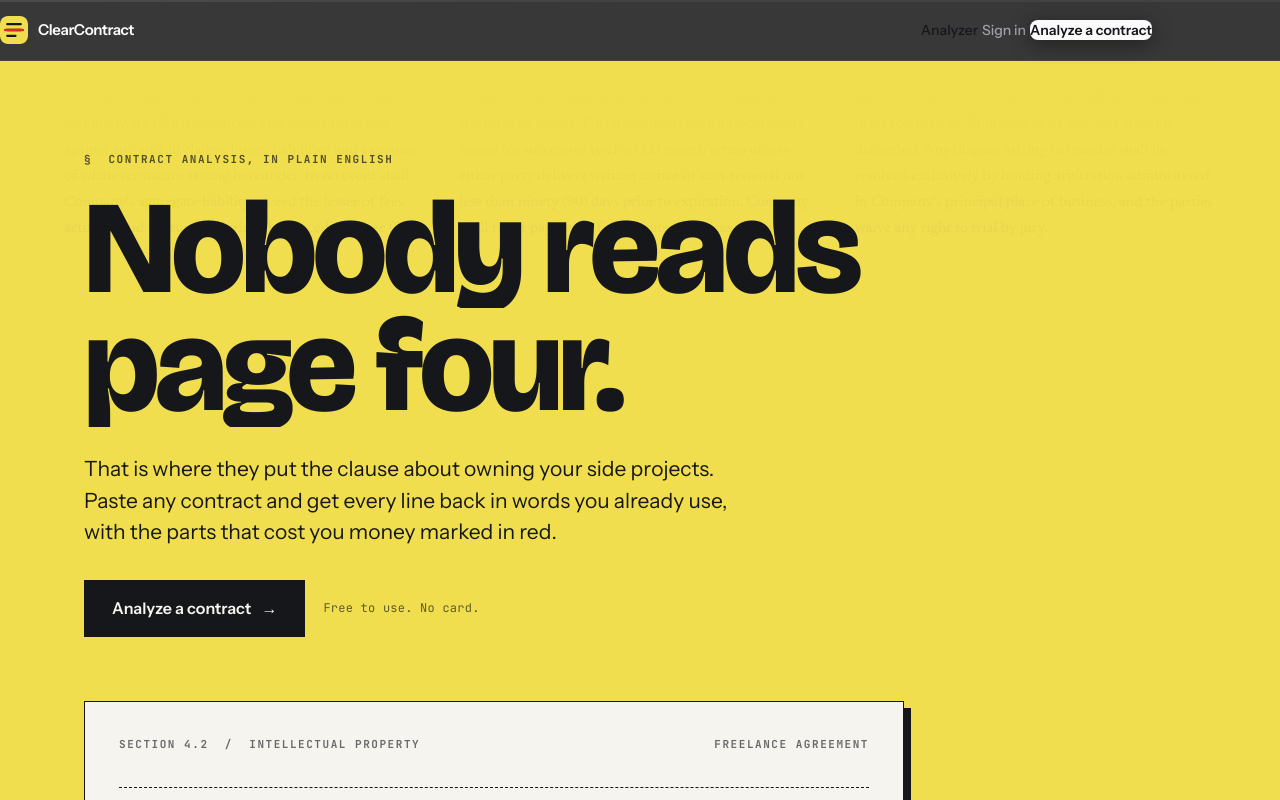
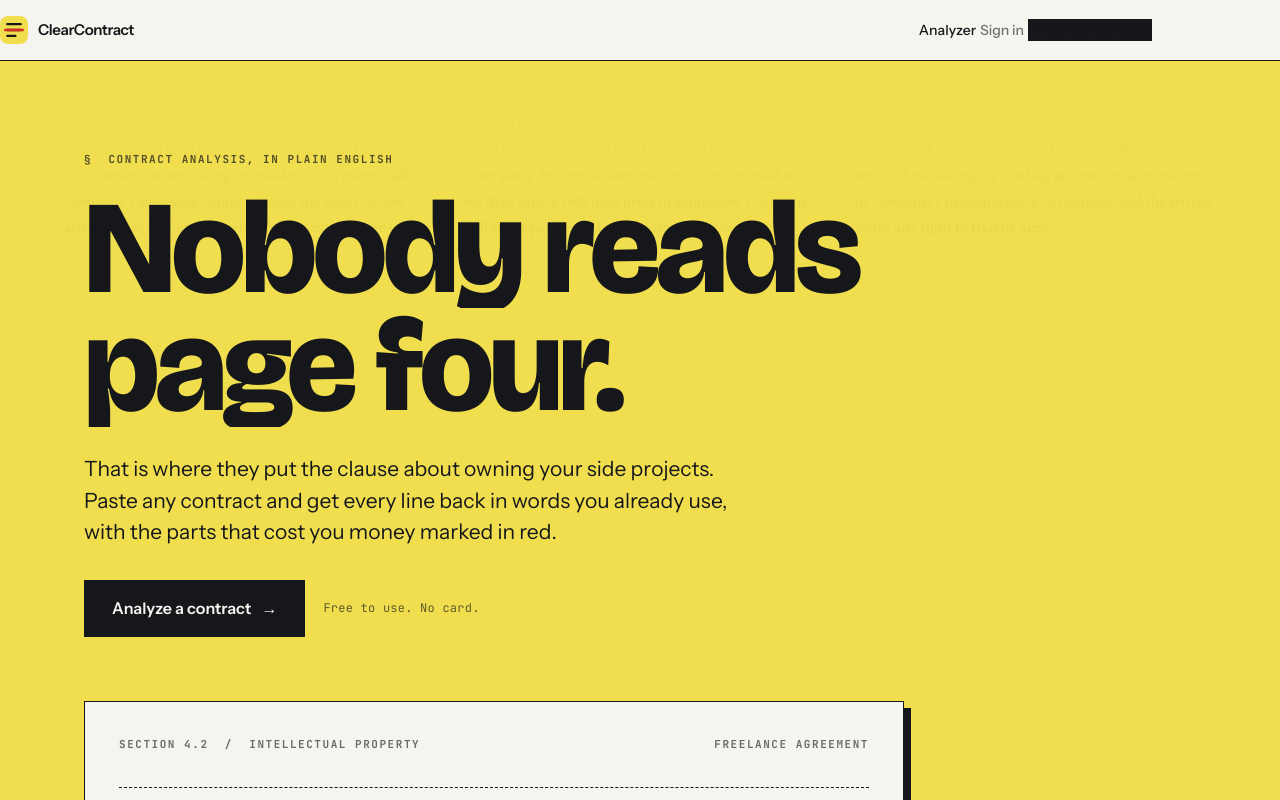
Before and after one commit to noahgold1/clearcontract, a Next.js app: page / in a window 1280 px wide. Shown: the top 800 px of the page. Built offline with nearby package versions, Linux system fonts and the light colour scheme; no server answers.

Commit message:
White navbar, new icon

```diff
--- a/components/Navbar.tsx
+++ b/components/Navbar.tsx
@@ -9,7 +9,7 @@ export function Navbar() {
   const { isLoaded, isSignedIn } = useAuth();
 
   return (
-    <header className="sticky top-0 z-50 border-b border-white/[0.06] bg-[#09090b]/80 backdrop-blur-xl">
+    <header className="sticky top-0 z-50 border-b border-[#16171B] bg-[#F5F4EF]">
       <div
         className="max-w-6xl mx-auto px-5 flex items-center justify-between"
         style={{ height: "60px" }}
@@ -17,7 +17,7 @@ export function Navbar() {
         {/* Logo */}
         <Link href="/" className="flex items-center gap-2.5 group">
           <img src="/icon.svg" alt="" width={28} height={28} className="w-7 h-7 rounded-lg" />
-          <span className="font-semibold text-[15px] text-white tracking-tight">
+          <span className="font-semibold text-[15px] text-[#16171B] tracking-tight">
             ClearContract
           </span>
         </Link>
@@ -26,10 +26,10 @@ export function Navbar() {
         <nav className="flex items-center gap-0.5 sm:gap-1">
           <Link
             href="/app"
-            className={`px-2 sm:px-3 py-1.5 rounded-lg text-xs sm:text-sm font-medium transition-colors ${
+            className={`px-2 sm:px-3 py-1.5 text-xs sm:text-sm font-medium transition-colors ${
               pathname === "/app"
-                ? "text-white bg-white/10"
-                : "text-zinc-400 hover:text-white hover:bg-white/[0.06]"
+                ? "text-[#16171B] bg-[#E6E4DB]"
+                : "text-[#16171B]/60 hover:text-[#16171B] hover:bg-[#E6E4DB]"
             }`}
           >
             Analyzer
@@ -47,13 +47,13 @@ export function Navbar() {
           {isLoaded && !isSignedIn && (
             <>
               <SignInButton mode="modal">
-                <button className="hidden sm:inline-flex px-2 sm:px-3 py-1.5 rounded-lg text-xs sm:text-sm font-medium text-zinc-400 hover:text-white hover:bg-white/[0.06] transition-colors">
+                <button className="px-2 sm:px-3 py-1.5 text-xs sm:text-sm font-medium text-[#16171B]/60 hover:text-[#16171B] hover:bg-[#E6E4DB] transition-colors">
                   Sign in
                 </button>
               </SignInButton>
               <Link
                 href="/app"
-                className="btn-brand ml-1 sm:ml-2 px-3 sm:px-4 py-1.5 rounded-lg text-zinc-950 text-xs sm:text-sm font-semibold whitespace-nowrap transition-all"
+                className="ml-1 sm:ml-2 px-3 sm:px-4 py-2 border border-[#16171B] bg-[#16171B] text-[#F5F4EF] text-xs sm:text-sm font-semibold whitespace-nowrap transition-colors hover:bg-[#D62E22] hover:border-[#D62E22]"
               >
                 Analyze a contract
               </Link>
```
